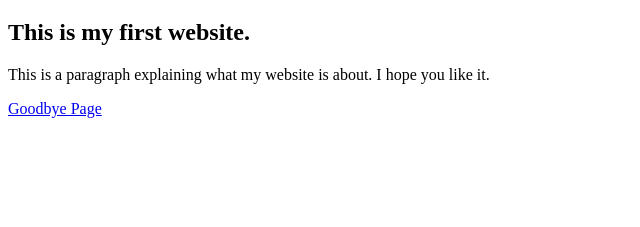
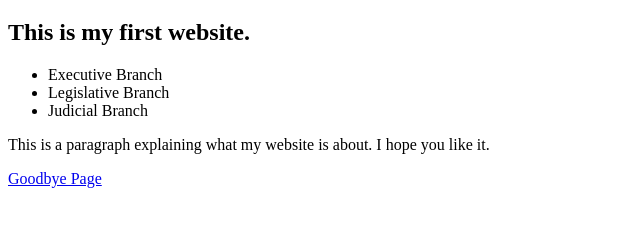
Before and after one commit to CorinnaFehst/Corinna-simple-website-6, a plain HTML site: page index.html in a window 1280 px wide. Shown: the part 61-288 px from the top of the page, without its empty margins (0-640 px from the left). Drawn offline with Linux system fonts and the light colour scheme.

Commit message:
updating index file

```diff
--- a/index.html
+++ b/index.html
@@ -5,6 +5,12 @@
 <h1>Hello,World</h1>
 <h2>This is my first website.</h2>
 
+<ul>
+	<li> Executive Branch </li>
+	<li> Legislative Branch </li>
+	<li> Judicial Branch </li>
+</ul>
+
 <p>This is a paragraph explaining what my website is about. I hope you like it.</p>
 
 <a href="goodbye.html" > Goodbye Page <a>
```
